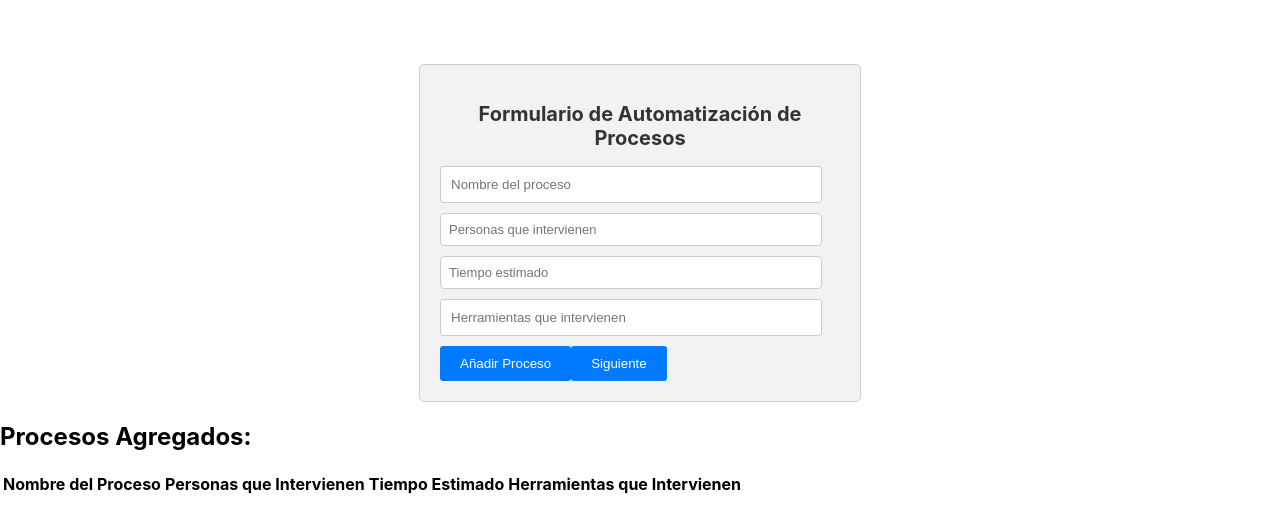
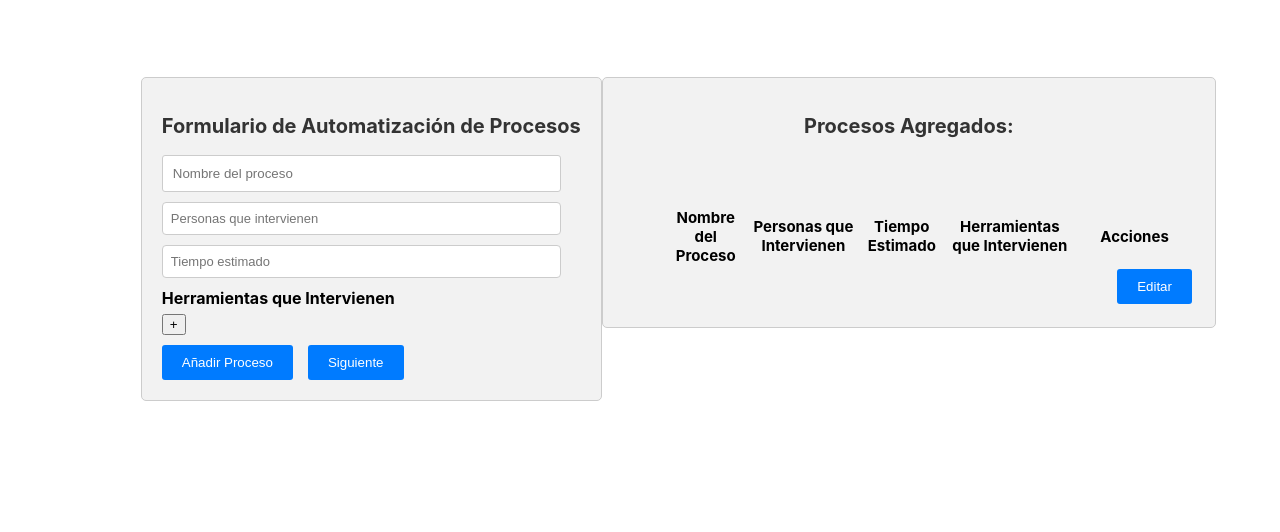
Before and after one commit to javitxu13/Formularios, a React (Create React App) app: page /procesos in a window 1280 px wide. Both pictures are taken after a click on the button "Añadir Proceso". Shown: the top 532 px of the page. Built offline with nearby package versions, Linux system fonts and the light colour scheme.

Commit message:
Automatizacion de procesos parte logica acabada

```diff
--- a/src/components/frontend/InfoBasica.js
+++ b/src/components/frontend/InfoBasica.js
@@ -13,13 +13,21 @@ class InfoBasica extends Component {
       correoElectronico: '',
       sector: '',
       numeroEmpleados: '',
-      departamentos: '',
+      departamentos: [],
     };
   }
 
   handleChange = (e) => {
-    const { name, value } = e.target;
-    this.setState({ [name]: value });
+    const { name, value, type } = e.target;
+    // Check if it's a multiple select, and handle the options accordingly.
+    if (type === 'select-multiple') {
+      const selectedOptions = Array.from(e.target.options)
+        .filter((option) => option.selected)
+        .map((option) => option.value);
+      this.setState({ [name]: selectedOptions });
+    } else {
+      this.setState({ [name]: value });
+    }
   }
 
   handleNext = () => {
@@ -37,7 +45,6 @@ class InfoBasica extends Component {
     const { nombre, empresa, cargo, correoElectronico, sector, numeroEmpleados, departamentos } = this.state;
 
     return (
-
       <form className="form-container" onSubmit={this.handleNext}>
         <h2 className="form-title">Formulario de Información Básica</h2>
 
@@ -108,8 +115,8 @@ class InfoBasica extends Component {
             name="departamentos"
             value={departamentos}
             onChange={this.handleChange}
+            multiple={true}
           >
-            <option value="">Selecciona un departamento</option>
             <option value="Finanzas">Finanzas</option>
             <option value="Marketing">Marketing</option>
             <option value="Recursos Humanos">Recursos Humanos</option>
@@ -120,6 +127,7 @@ class InfoBasica extends Component {
             <option value="Servicio al Cliente">Servicio al Cliente</option>
           </select>
         </div>
+
 
         <button className="next-button" type="submit">Siguiente</button>
       </form>
--- a/src/components/frontend/Procesos.js
+++ b/src/components/frontend/Procesos.js
@@ -13,12 +13,21 @@ class ProcessAutomationComponent extends Component {
       tiempoEstimado: '',
       herramientasIntervienen: '',
       procesosAgregados: [],
+      editingIndex: null, // Track the index of the process being edited.
+      showToolsInput: false, // New state variable
+      herramientasList: [], // New state variable to store the list of tools
     };
   }
 
   handleChange = (e) => {
     const { name, value } = e.target;
     this.setState({ [name]: value });
+  }
+
+  toggleToolsInput = () => {
+    this.setState((prevState) => ({
+      showToolsInput: !prevState.showToolsInput,
+    }));
   }
 
   handleNext = () => {
@@ -45,12 +54,54 @@ class ProcessAutomationComponent extends Component {
     }));
   }
 
-  handleSubmit = (e) => {
-    e.preventDefault();
+  handleEdit = (index) => {
+    const selectedProcess = this.state.procesosAgregados[index];
+    this.setState({
+      currentStage: 1,
+      nombreProceso: selectedProcess.nombreProceso,
+      personasIntervienen: selectedProcess.personasIntervienen,
+      tiempoEstimado: selectedProcess.tiempoEstimado,
+      herramientasIntervienen: selectedProcess.herramientasIntervienen,
+      editingIndex: index,
+    });
+  }
+
+  handleSaveEdit = () => {
+    const { nombreProceso, personasIntervienen, tiempoEstimado, herramientasIntervienen, editingIndex } = this.state;
+    const updatedProcess = {
+      nombreProceso,
+      personasIntervienen,
+      tiempoEstimado,
+      herramientasIntervienen,
+    };
+
+    this.setState((prevState) => ({
+      procesosAgregados: prevState.procesosAgregados.map((process, index) =>
+        index === editingIndex ? updatedProcess : process
+      ),
+      nombreProceso: '',
+      personasIntervienen: '',
+      tiempoEstimado: '',
+      herramientasIntervienen: '',
+      editingIndex: null,
+    }));
+  }
+
+  handleGuardarHerramienta = () => {
+    const { herramientasIntervienen } = this.state;
+
+    // Check if herramientasIntervienen is not empty before saving
+    if (herramientasIntervienen.trim() !== '') {
+      this.setState((prevState) => ({
+        herramientasList: [...prevState.herramientasList, herramientasIntervienen],
+        herramientasIntervienen: '', // Clear the input field
+        showToolsInput: false,
+      }));
+    }
   }
 
   renderStage1Form() {
-    const { nombreProceso, personasIntervienen, tiempoEstimado, herramientasIntervienen } = this.state;
+    const { nombreProceso, personasIntervienen, tiempoEstimado, herramientasIntervienen, showToolsInput, herramientasList } = this.state;
 
     return (
       <form className="form-container" onSubmit={this.handleSubmit}>
@@ -85,17 +136,41 @@ class ProcessAutomationComponent extends Component {
           />
         </div>
         <div className="form-field">
+          <label>Herramientas que Intervienen</label>
+          {showToolsInput ? (
+            <div>
               <input
                 type="text"
                 name="herramientasIntervienen"
                 value={herramientasIntervienen}
                 onChange={this.handleChange}
-            placeholder="Herramientas que intervienen"
+                placeholder="Añadir herramienta"
               />
+              <div>
+                <button type="button" onClick={this.toggleToolsInput}>Cancelar</button>
+                <button type="button" onClick={this.handleGuardarHerramienta}>Guardar</button>
+              </div>
+            </div>
+          ) : (
+            <div>
+              <div className="tools-title"></div>
+              <button type="button" onClick={this.toggleToolsInput}>+</button>
+              {herramientasList.length > 0 && (
+                <div className="added-tools">
+                  <p>Herramientas añadidas:</p>
+                  <ul>
+                    {herramientasList.map((tool, index) => (
+                      <li key={index}>{tool}</li>
+                    ))}
+                  </ul>
+                </div>
+              )}
+            </div>
+          )}
         </div>
         {this.state.currentStage === 1 && (
           <div>
-            <button type="button" className="next-button" onClick={this.handleAddProcess}>
+            <button type="button" className="next-buttono" onClick={this.handleAddProcess}>
               Añadir Proceso
             </button>
             <button type="button" className="next-button" onClick={this.handleNext}>
@@ -107,32 +182,82 @@ class ProcessAutomationComponent extends Component {
     );
   }
 
+  // Dentro del método renderProcesosTable
 renderProcesosTable() {
-    const { procesosAgregados } = this.state;
+  const { procesosAgregados, editingIndex, herramientasList } = this.state;
 
   if (procesosAgregados.length === 0) {
     return null;
   }
 
   return (
-      <div>
-        <h2>Procesos Agregados:</h2>
-        <table>
-          <thead>
-            <tr>
+    <div className="form-containero">
+      <h2 className="form-title">Procesos Agregados:</h2>
+      <table className="table">
+        <thead className="thead">
+          <tr className="trouble">
             <th>Nombre del Proceso</th>
             <th>Personas que Intervienen</th>
             <th>Tiempo Estimado</th>
             <th>Herramientas que Intervienen</th>
+            <th>Acciones</th>
           </tr>
         </thead>
         <tbody>
           {procesosAgregados.map((proceso, index) => (
             <tr key={index}>
-                <td>{proceso.nombreProceso}</td>
-                <td>{proceso.personasIntervienen}</td>
-                <td>{proceso.tiempoEstimado}</td>
-                <td>{proceso.herramientasIntervienen}</td>
+              <td>{index === editingIndex ? (
+                <input
+                  className="nombres"
+                  type="text"
+                  name="nombreProceso"
+                  value={this.state.nombreProceso}
+                  onChange={this.handleChange}
+                />
+              ) : proceso.nombreProceso}</td>
+              <td>{index === editingIndex ? (
+                <input
+                  className="nombre"
+                  type="number"
+                  name="personasIntervienen"
+                  value={this.state.personasIntervienen}
+                  onChange={this.handleChange}
+                />
+              ) : proceso.personasIntervienen}</td>
+              <td>{index === editingIndex ? (
+                <input
+                  className="nombre"
+                  type="number"
+                  name="tiempoEstimado"
+                  value={this.state.tiempoEstimado}
+                  onChange={this.handleChange}
+                />
+              ) : proceso.tiempoEstimado}</td>
+              <td>{index === editingIndex ? (
+                <input
+                  className="nombres"
+                  type="text"
+                  name="herramientasIntervienen"
+                  value={this.state.herramientasIntervienen}
+                  onChange={this.handleChange}
+                />
+              ) : (
+                <div>
+                  <ul>
+                    {herramientasList.map((tool, toolIndex) => (
+                      <li key={toolIndex}>{tool}</li>
+                    ))}
+                  </ul>
+                </div>
+              )}
+              </td>
+              <td>
+                {index === editingIndex ? (
+                  <button className="next-butt" onClick={this.handleSaveEdit}>Guardar</button>
+                ) : (
+                  <button className="next-butt" onClick={() => this.handleEdit(index)}>Editar</button>
+                )}
+              </td>
             </tr>
           ))}
         </tbody>
@@ -141,11 +266,12 @@ class ProcessAutomationComponent extends Component {
   );
 }
 
+
   render() {
     const { currentStage } = this.state;
 
     if (currentStage === 2) {
-      return <Navigate to="/siguiente-formulario" />;
+      return <Navigate to="/presupuesto" />;
     }
 
     return (
--- a/src/components/frontend/css/Procesos.css
+++ b/src/components/frontend/css/Procesos.css
@@ -5,10 +5,41 @@
     border: 1px solid #ccc;
     padding: 20px;
     border-radius: 5px;
-    max-width: 400px;
-    margin: 0 auto;
-    margin-top: 5%;
+    max-width: 100% !important;
+    margin-left: 11%;
+    margin-bottom: 5%;
+    float: left; /* Float the form to the left */
+    margin-right: 2%;
+    margin-top: 6%;
+
   }
+
+/* CSS */
+option:checked::before {
+  content: '\2713'; /* Unicode checkmark character */
+  margin-right: 5px;
+  color: green; /* Change color as needed */
+}
+
+.form-containero{
+  background-color: #f2f2f2;
+  border: 1px solid #ccc;
+  padding: 20px;
+  border-radius: 5px;
+  margin-left: 47%;
+  margin-right: 5%;
+  margin-top: 6%;
+  position: absolute;
+}
+
+
+
+.table {
+  float: right; /* Float the table to the right */
+  width: 93%; /* Adjust the width as needed */
+  margin-top: 50px; /* Add some spacing between form and table */
+}
+
 
 
   .herramientas {
@@ -67,6 +98,25 @@
     cursor: pointer;
   }
 
+  .next-butt {
+    background-color: #007bff;
+    color: #fff;
+    border: none;
+    padding: 10px 20px;
+    border-radius: 3px;
+    cursor: pointer;
+    margin-left: 40px;
+  }
+
+  .next-buttono {
+    background-color: #007bff;
+    color: #fff;
+    border: none;
+    padding: 10px 20px;
+    border-radius: 3px;
+    cursor: pointer;
+    margin-right: 15px;
+  }
   .next-button:hover {
     background-color: #007bff;
   }
@@ -138,3 +188,26 @@
   font-size: 30px;
   padding: 10px;
 }
+
+.trouble{
+  font-size: 15px;
+  margin: 20px;
+}
+.nombre {
+  width: 100px ;
+  margin-left: 40px!important;
+  margin-right: 0 !important;
+
+}
+
+
+.nombres{
+  width: 100px;
+  margin-right: 60px!important;
+  margin-left: 10px!important;
+  height: 2px;
+
+}
+
+
+/* Add other styling as needed */
```
Lines whose indentation alone changed are shown as unchanged.
